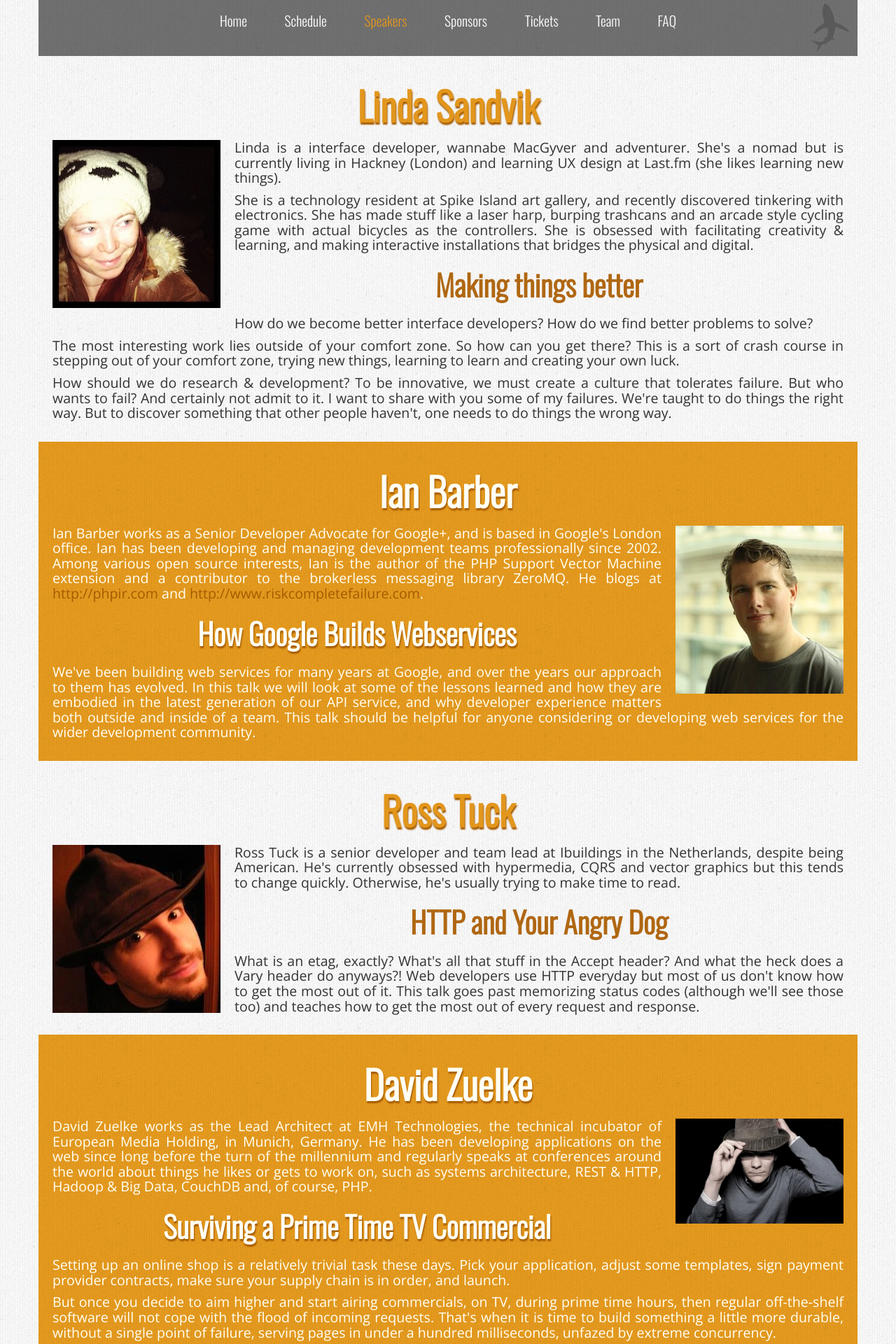
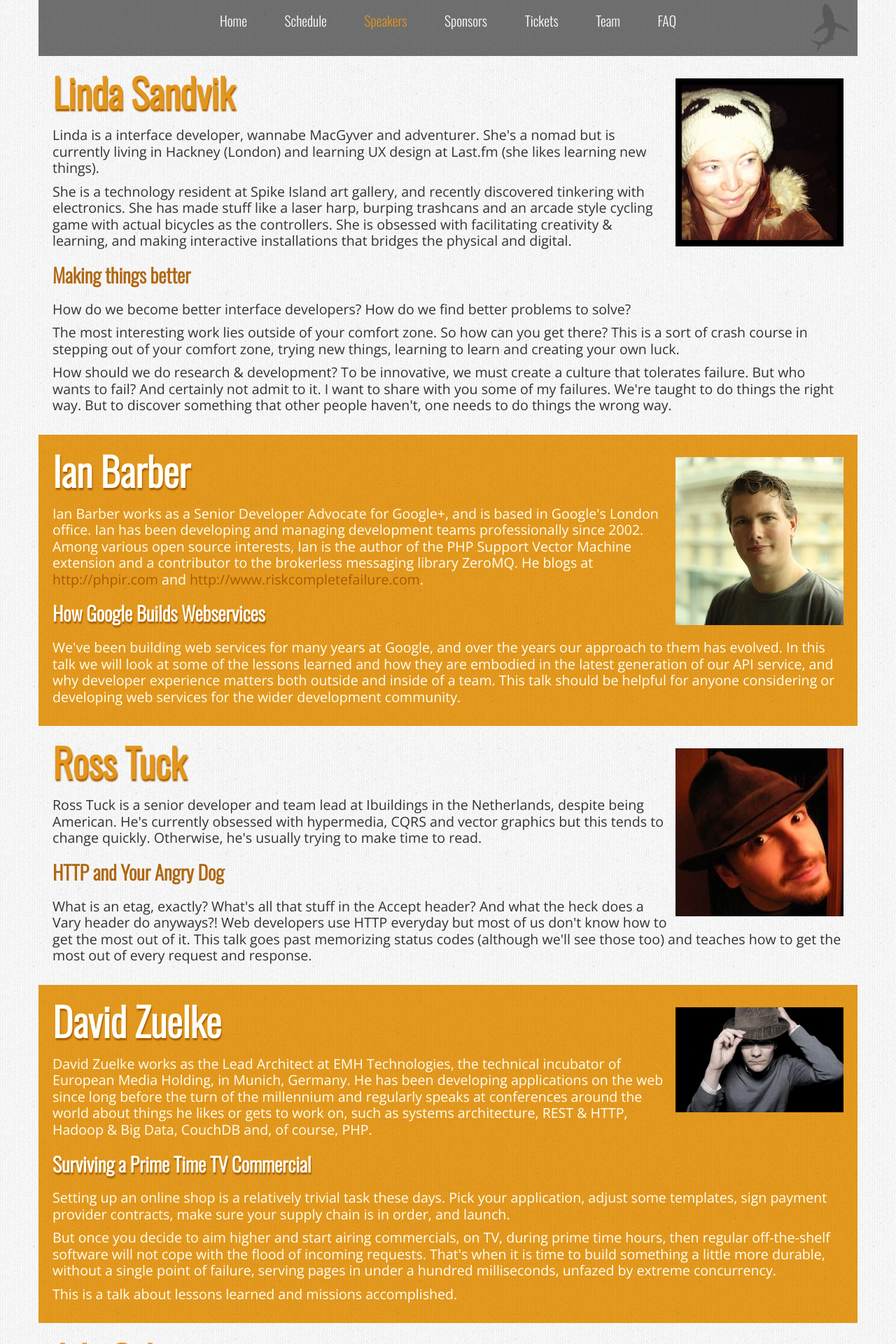
Before and after one commit to whiskyweb/whiskyweb-website, a Jekyll site: the page built from speakers.html, in a window 1280 px wide. Shown: the top 1920 px of the page at 70% size. Built offline with Jekyll 4.4.1, drawn with Linux system fonts in a browser that asks for light colours; nearby versions of some CDN libraries.

Commit message:
Fixing up the speakers HTML/CSS

```diff
--- a/css/main.css
+++ b/css/main.css
@@ -568,52 +568,45 @@ div#airthphotos div img {
     clear: both;
 }
 
-div.speaker-left img {
-    width: 240px;
-    margin-right: 20px;
-    margin-bottom: 20px;
-    float: left;
+.speaker {
+    padding: 20px;
+	position: relative;
 }
 
-div.speaker {
-    padding: 20px;
-}
-
-div.speaker p {
-    text-align: justify;
-}
-
-div.last {
-    margin-bottom: 20px;
-}
-
-div.speaker-left div.abstract h2 {
-    margin: 20px auto;
-	line-height: 1.2em;
-	width: 100%;
-}
-
-div.speaker-right {
-    background: url(../img/yellow_bg.png) repeat;
+.speaker.yellow {
+	background: url(../img/yellow_bg.png) repeat;
     color: #fffff4;
 }
 
-div.speaker-right img {
-    width: 240px;
-    margin-left: 20px;
-    margin-bottom: 20px;
-    float: right;
+.speaker.yellow h1,
+.speaker.yellow h2 {
+	color: #fffff4;
+	text-shadow: 1px 3px 2px #a55b00;
+	filter: dropshadow(color=#a55b00, offx=1, offy=3);
 }
 
-div.speaker-right div.abstract h2 {
-	margin: 20px auto;
-	line-height: 1.2em;
-	width: 100%;
+.speaker img {
+	width: 240px;
+	margin: 12px 0 12px 12px;
+	float: right;
 }
 
-div.speaker-right h1,
-div.speaker-right h2 {
-    color: #fffff4;
-    text-shadow: 1px 3px 2px #a55b00;
-    filter: dropshadow(color=#a55b00, offx=1, offy=3);
+.speakers .speaker:last-child {
+	margin-bottom: 20px;
 }
+
+.speaker p {
+    line-height: 1.2em;
+}
+
+.speaker h1 {
+	text-align: left;
+	margin-top: 1%;
+}
+
+.speaker h2 {
+	font-size: 2.0em;
+	text-align: left;
+    margin: 20px auto;
+	line-height: 1.2em;
+}
--- a/speakers.html
+++ b/speakers.html
@@ -2,68 +2,88 @@
 layout: default
 title: Speakers
 ---
-<div class='speaker speaker-left'>
-    <div class='bio'>
+
+<div class="speakers">
+
+    <div class="speaker  clearfix">
+
+        <img class="hidden-phone" src="/img/lsandvik.jpg" alt="Linda Sandvik" />
+
         <h1>Linda Sandvik</h1>
-        <img class="hidden-phone" src='img/lsandvik.jpg' alt='Linda Sandvik' />
+        <div class="bio">
             <p>Linda is a interface developer, wannabe MacGyver and adventurer. She's a nomad but is currently living in Hackney (London) and learning UX design at Last.fm (she likes learning new things).</p>
             <p>She is a technology resident at Spike Island art gallery, and recently discovered tinkering with electronics. She has made stuff like a laser harp, burping trashcans and an arcade style cycling game with actual bicycles as the controllers. She is obsessed with facilitating creativity &amp; learning, and making interactive installations that bridges the physical and digital.</p>
         </div>
-    <div class='abstract'>
+
         <h2>Making things better</h2>
+        <div class="abstract">
             <p>How do we become better interface developers? How do we find better problems to solve?</p>
             <p>The most interesting work lies outside of your comfort zone. So how can you get there? This is a sort of crash course in stepping out of your comfort zone, trying new things, learning to learn and creating your own luck.</p>
             <p>How should we do research &amp; development? To be innovative, we must create a culture that tolerates failure. But who wants to fail? And certainly not admit to it. I want to share with you some of my failures. We're taught to do things the right way. But to discover something that other people haven't, one needs to do things the wrong way.</p>
         </div>
     </div>
 
-<div class='speaker speaker-right'>
-    <div class='bio'>
+    <div class="speaker yellow clearfix">
+
+        <img class="hidden-phone" src="img/ibarber.jpg" alt="Ian Barber" />
+
         <h1>Ian Barber</h1>
-        <img class="hidden-phone" src='img/ibarber.jpg' alt='Ian Barber' />
-        <p>Ian Barber works as a Senior Developer Advocate for Google+, and is based in Google's London office. Ian has been developing and managing development teams professionally since 2002. Among various open source interests, Ian is the author of the PHP Support Vector Machine extension and a contributor to the brokerless messaging library ZeroMQ. He blogs at <a href='http://phpir.com'>http://phpir.com</a> and <a href='http://www.riskcompletefailure.com'>http://www.riskcompletefailure.com</a>.</p>
+        <div class="bio">
+            <p>Ian Barber works as a Senior Developer Advocate for Google+, and is based in Google's London office. Ian has been developing and managing development teams professionally since 2002. Among various open source interests, Ian is the author of the PHP Support Vector Machine extension and a contributor to the brokerless messaging library ZeroMQ. He blogs at <a href="http://phpir.com">http://phpir.com</a> and <a href="http://www.riskcompletefailure.com">http://www.riskcompletefailure.com</a>.</p>
         </div>
-    <div class='abstract'>
+
         <h2>How Google Builds Webservices</h2>
+        <div class="abstract">
             <p>We've been building web services for many years at Google, and over the years our approach to them has evolved. In this talk we will look at some of the lessons learned and how they are embodied in the latest generation of our API service, and why developer experience matters both outside and inside of a team. This talk should be helpful for anyone considering or developing web services for the wider development community.</p>
         </div>
     </div>
 
-<div class='speaker speaker-left'>
-    <div class='bio'>
+    <div class="speaker clearfix">
+
+        <img class="hidden-phone" src="/img/rtuck.jpg" alt="Ross Tuck" />
+
         <h1>Ross Tuck</h1>
-        <img class="hidden-phone" src='img/rtuck.jpg' alt='Ross Tuck' />
+        <div class="bio">
             <p>Ross Tuck is a senior developer and team lead at Ibuildings in the Netherlands, despite being American. He's currently obsessed with hypermedia, CQRS and vector graphics but this tends to change quickly. Otherwise, he's usually trying to make time to read.</p>
         </div>
-    <div class='abstract'>
+
         <h2>HTTP and Your Angry Dog</h2>
+        <div class="abstract">
             <p>What is an etag, exactly? What's all that stuff in the Accept header? And what the heck does a Vary header do anyways?! Web developers use HTTP everyday but most of us don't know how to get the most out of it. This talk goes past memorizing status codes (although we'll see those too) and teaches how to get the most out of every request and response.</p>
         </div>
     </div>
 
-<div class='speaker speaker-right'>
-    <div class='bio'>
+    <div class="speaker yellow clearfix">
+
+        <img class="hidden-phone" src="/img/dzuelke.jpg" alt="David Zuelke" />
+
         <h1>David Zuelke</h1>
-        <img class="hidden-phone" src='img/dzuelke.jpg' alt='David Zuelke' />
+        <div class="bio">
             <p>David Zuelke works as the Lead Architect at EMH Technologies, the technical incubator of European Media Holding, in Munich, Germany. He has been developing applications on the web since long before the turn of the millennium and regularly speaks at conferences around the world about things he likes or gets to work on, such as systems architecture, REST &amp; HTTP, Hadoop &amp; Big Data, CouchDB and, of course, PHP.</p>
         </div>
-    <div class='abstract'>
+
         <h2>Surviving a Prime Time TV Commercial</h2>
+        <div class="abstract">
             <p>Setting up an online shop is a relatively trivial task these days. Pick your application, adjust some templates, sign payment provider contracts, make sure your supply chain is in order, and launch.</p>
             <p>But once you decide to aim higher and start airing commercials, on TV, during prime time hours, then regular off-the-shelf software will not cope with the flood of incoming requests. That's when it is time to build something a little more durable, without a single point of failure, serving pages in under a hundred milliseconds, unfazed by extreme concurrency.</p>
             <p>This is a talk about lessons learned and missions accomplished.</p>
         </div>
     </div>
 
-<div class='speaker speaker-left last'>
-    <div class='bio'>
+    <div class="speaker clearfix">
+
+        <img class="hidden-phone" src="/img/ade.jpg" alt="Ade Oshineye" />
+
         <h1>Ade Oshineye</h1>
-        <img class="hidden-phone" src='/img/ade.jpg' alt='Ade Oshineye' />
+        <div class="bio">
             <p>Ade is a Senior Developer Advocate in Google's London office and works on the Google+ project. Over the last decade he's worked on trading systems for a variety of investment banks as well as on Google's advertising and mobile search systems. He's also the co-author of "Apprenticeship Patterns": a book that teaches you how to learn to be a great programmer. He's particularly interested in Developer Experience, distributed systems and the future of online news.</p>
         </div>
-    <div class='abstract'>
+
         <h2>Identity, responsiveness and the future of the web</h2>
+        <div class="abstract">
             <p>Devices like the Chromebook Pixel (which are hi-DPI, touch-sensitive but aren't phones or tablets) show us that the future of the web is too complex for a simplistic approach to responsiveness. It's not enough to think that media queries and a few screen width breakpoints suffice to make your site future-friendly.</p>
             <p>In this talk I'm going to propose that responsiveness requires us to take into account the entire context of the user. That means everything from device orientation to bandwidth to identity.</p>
         </div>
     </div>
+
+</div>
```
Lines whose indentation alone changed are shown as unchanged.
